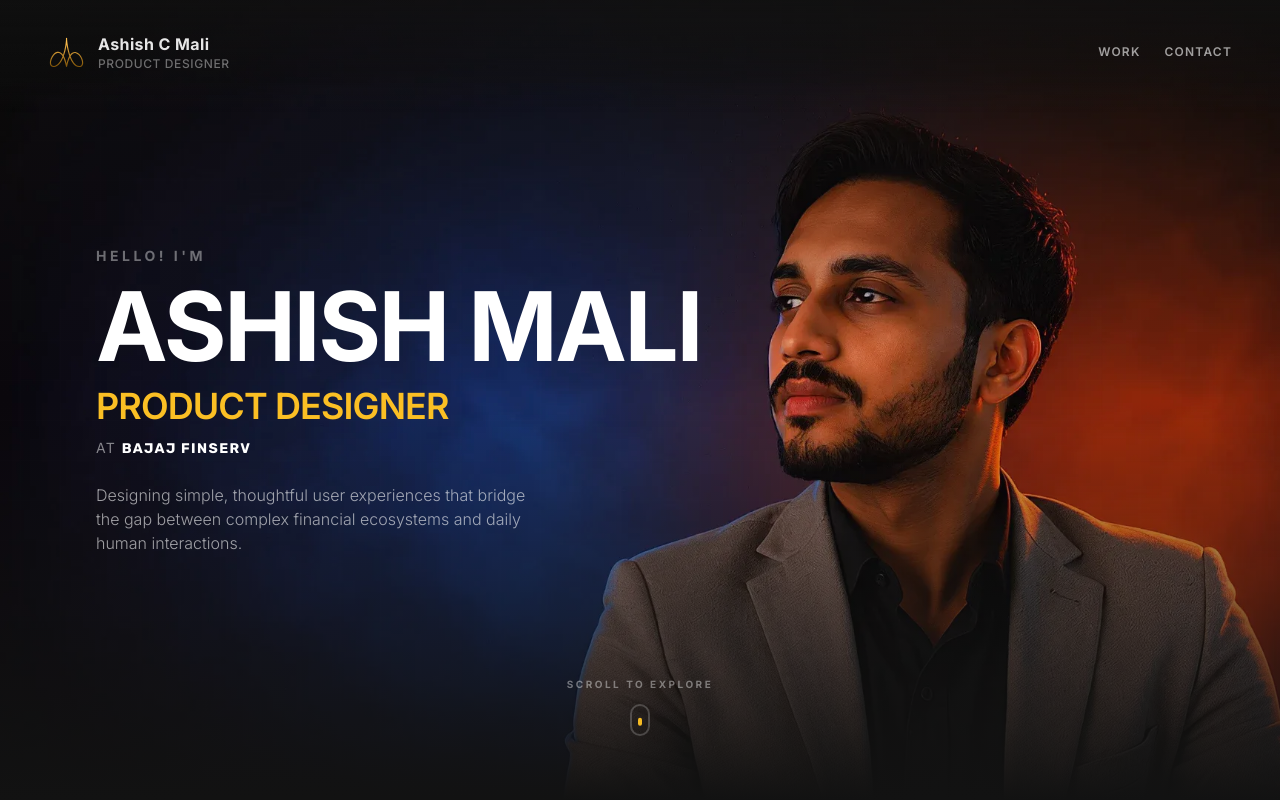
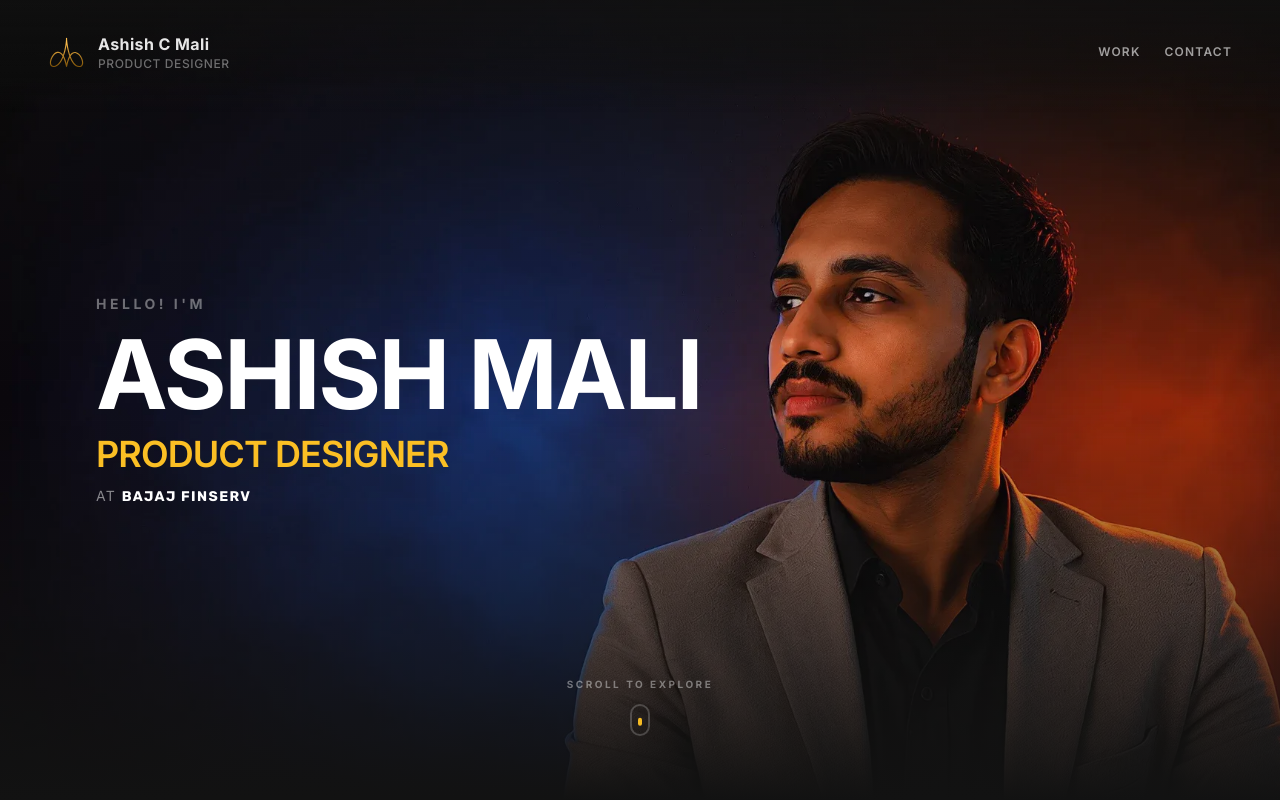
Before and after one commit to ashishmali234-design/portfolio, a Next.js app: page / in a window 1280 px wide. Shown: the top 800 px of the page. Built offline with nearby package versions, Linux system fonts and the light colour scheme.

Commit message:
chore: remove subtext from hero section

```diff
--- a/src/components/Overlay.tsx
+++ b/src/components/Overlay.tsx
@@ -45,9 +45,6 @@ export default function Overlay() {
           </h2>
           <p className="text-xs md:text-sm text-white/50 uppercase tracking-widest mt-3">
             at <span className="font-rubik text-white font-semibold tracking-widest">BAJAJ FINSERV</span>
-          </p>
-          <p className="mt-6 text-sm md:text-base font-light leading-relaxed text-white/60 max-w-md">
-            Designing simple, thoughtful user experiences that bridge the gap between complex financial ecosystems and daily human interactions.
           </p>
         </motion.div>
 
```
